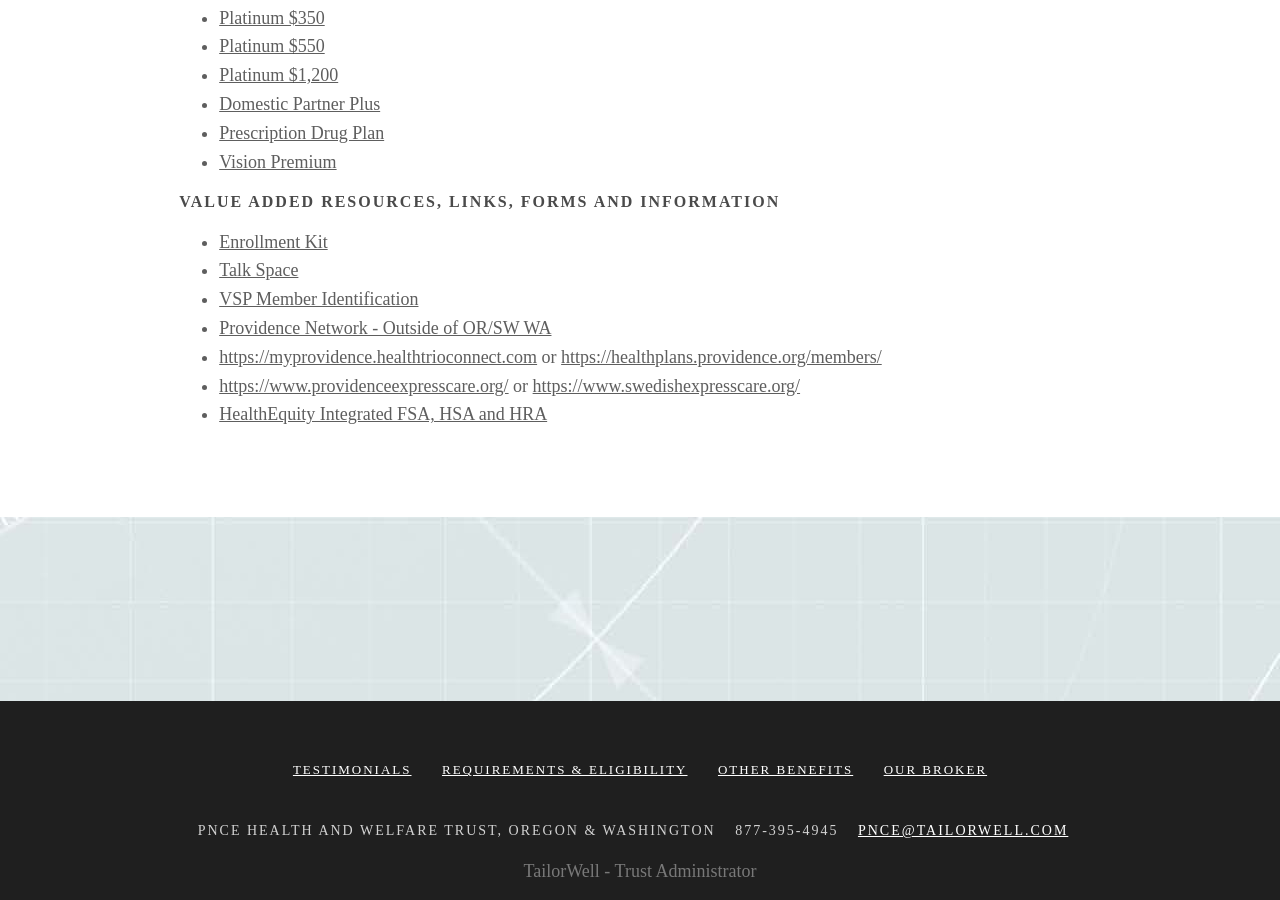
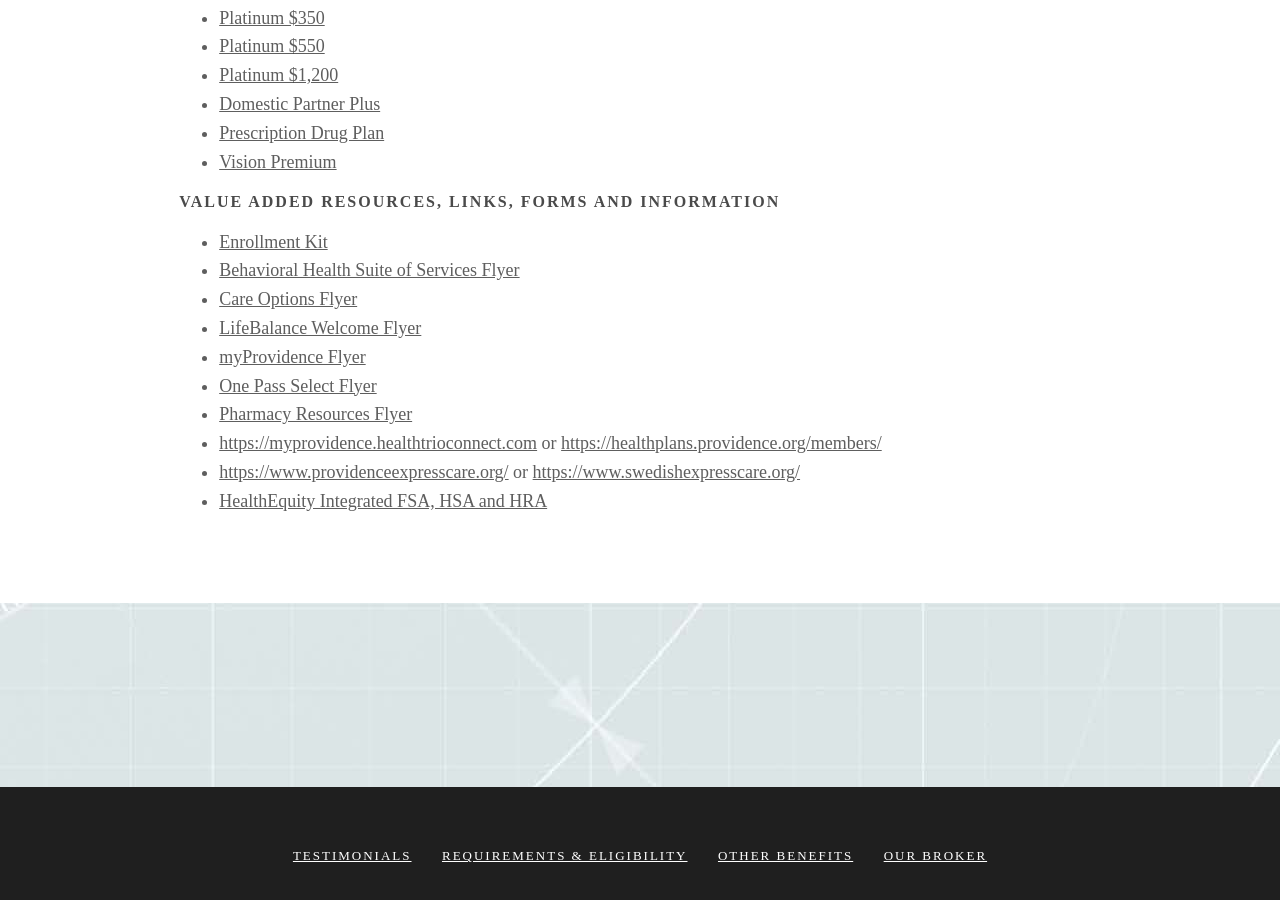
Before and after one commit to pncehwt/pncehwt.github.io, a Jekyll site: the page built from benefits/medical.md, in a window 1280 px wide and 900 px high, scrolled down 476 px. Built offline with Jekyll 4.4.1, drawn with Linux system fonts in a browser that asks for light colours; some web fonts are replaced.

Commit message:
Medical benefit PDFs updated

```diff
--- a/benefits/medical.md
+++ b/benefits/medical.md
@@ -17,23 +17,26 @@ layout: default
         <h1>{{ page.title }}</h1>
         <h2>{{ page.description }}</h2>
         <ul>
-          <li><a href="/assets/documents/2024/medical/Bronze5000.pdf">Bronze $5,000</a></li>
-          <li><a href="/assets/documents/2024/medical/Silver3000.pdf">Silver $3,000</a></li>
-          <li><a href="/assets/documents/2024/medical/Gold1600.pdf">Gold $1,600</a></li>
-          <li><a href="/assets/documents/2024/medical/Gold2000HDHP.pdf">Gold $2,000 HSA Qualified</a></li>
-          <li><a href="/assets/documents/2024/medical/Platinum350.pdf">Platinum $350</a></li>
-          <li><a href="/assets/documents/2024/medical/Platinum550.pdf">Platinum $550</a></li>
-          <li><a href="/assets/documents/2024/medical/Platinum1200.pdf">Platinum $1,200</a></li>
-          <li><a href="/assets/documents/2024/medical/PNCEDomParPlus.pdf">Domestic Partner Plus</a></li>
-          <li><a href="/assets/documents/2024/medical/PNCERXSummary.pdf">Prescription Drug Plan</a></li>
-          <li><a href="/assets/documents/2022/Medical/ORLGVisionPremiumO+P.pdf">Vision Premium</a></li>
+          <li><a href="assets/documents/2025/medical/PNCE-2025-01-01-Bronze-5000-Summary.pdf">Bronze $5,000</a></li>
+          <li><a href="assets/documents/2025/medical/PNCE-2025-01-01-Silver-3000-Summary.pdf">Silver $3,000</a></li>
+          <li><a href="assets/documents/2025/medical/PNCE-2025-01-01-Gold-1600-Summary.pdf">Gold $1,600</a></li>
+          <li><a href="assets/documents/2025/medical/PNCE-2025-01-01-Gold-HSA-2000-Summary.pdf">Gold $2,000 HSA Qualified</a></li>
+          <li><a href="assets/documents/2025/medical/PNCE-2025-01-01-Platinum-350-Summary.pdf">Platinum $350</a></li>
+          <li><a href="assets/documents/2025/medical/PNCE-2025-01-01-Platinum-550-Summary.pdf">Platinum $550</a></li>
+          <li><a href="assets/documents/2025/medical/PNCE-2025-01-01-Platinum-1200-Summary.pdf">Platinum $1,200</a></li>
+          <li><a href="assets/documents/2025/medical/2025-PHP-LG-Domestic-Partner-Plus.pdf">Domestic Partner Plus</a></li>
+          <li><a href="assets/documents/2025/medical/PNCE-2025-01-01-Rx-Summary-(All-Plans-Except-HSA).pdf">Prescription Drug Plan</a></li>
+          <li><a href="assets/documents/2025/medical/2025-PHP-Vision-Premium.pdf">Vision Premium</a></li>
         </ul>
         <h3>Value added resources, Links, Forms and Information</h3>
         <ul>
-          <li><a href="/assets/documents/2024/medical/PNCE2024PHPMemberResourceGuide.pdf">Enrollment Kit</a></li>
-          <li><a href="/assets/documents/2024/medical/PHP23-012TalkSpacer.pdf">Talk Space</a></li>
-          <li><a href="/assets/documents/2024/medical/VSPMemberIdentification.pdf">VSP Member Identification</a></li>
-          <li><a href="/assets/documents/2024/medical/CignaIDCardFlyer_v2.pdf">Providence Network - Outside of OR/SW WA</a></li>
+          <li><a href="assets/documents/2025/medical/2025-PHP-Member-Resource-Guide-Compressed.pdf">Enrollment Kit</a></li>
+          <li><a href="assets/documents/2025/medical/2025-PHP-Behavioral-Health-Suite-of-Services-Flyer.pdf">Behavioral Health Suite of Services Flyer</a></li>
+          <li><a href="assets/documents/2025/medical/2025-PHP-Care-Options-Flyer.pdf">Care Options Flyer</a></li>
+          <li><a href="assets/documents/2025/medical/2025-PHP-LifeBalance-Welcome-Flyer.pdf">LifeBalance Welcome Flyer</a></li>
+          <li><a href="assets/documents/2025/medical/2025-PHP-myProvidence-Flyer.pdf">myProvidence Flyer</a></li>
+          <li><a href="assets/documents/2025/medical/2025-PHP-OnePassSelect_PostLaunch_Flyer.pdf">One Pass Select Flyer</a></li>
+          <li><a href="assets/documents/2025/medical/2025-PHP-Pharmacy-Resources-Flyer.pdf">Pharmacy Resources Flyer</a></li>
           <li>
             <a href="https://myprovidence.healthtrioconnect.com/" target="_blank">https://myprovidence.healthtrioconnect.com</a>
             or <a href="https://healthplans.providence.org/members/" target="_blank">https://healthplans.providence.org/members/</a>
```
Also changed, not shown: 17 other files.
